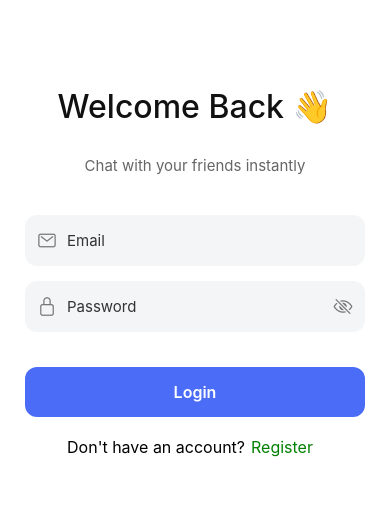
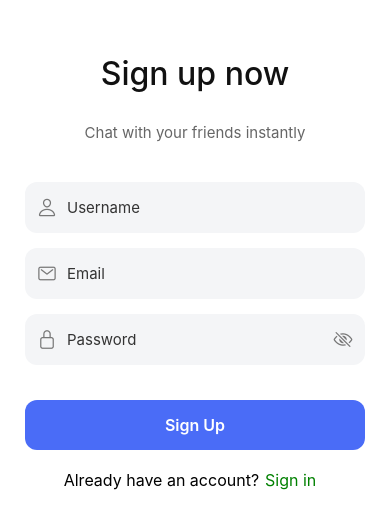
Before and after one commit to bilalcavus/ReactNativeChatApp, a React Native app: screen /RegisterScreen in a window 390 px wide. Shown: the part 190-718 px from the top of the page. Built offline with nearby package versions, Linux system fonts and the light colour scheme.

Commit message:
register

```diff
--- /dev/null
+++ b/src/data/model/auth/RegisterRequest.tsx
@@ -0,0 +1,6 @@
+
+export interface RegisterRequest {
+    username: string
+    email: string;
+    password: string;
+}
--- a/src/data/service/AuthService.tsx
+++ b/src/data/service/AuthService.tsx
@@ -2,9 +2,14 @@ import axios from "axios";
 import { LoginRequest } from '../model/auth/LoginRequest';
 import { LoginResponse } from '../model/auth/LoginResponse';
 import { api } from "../network/apiClient";
+import { RegisterRequest } from "../model/auth/RegisterRequest";
 
 export const login = async(body: LoginRequest): Promise<LoginResponse> => {
     const res = await api.post<LoginResponse>("/auth/login", body);
-    console.log("🔵 [LOGIN RESPONSE]:", res.data);
     return res.data;
 }
+
+export const register = async(body: RegisterRequest): Promise<LoginResponse> => {
+    const res = await api.post<LoginResponse>("/auth/register", body);
+    return res.data;
+}
--- a/src/feature/auth/AuthState.tsx
+++ b/src/feature/auth/AuthState.tsx
@@ -1,5 +1,6 @@
 import { LoginRequest } from "../../data/model/auth/LoginRequest";
 import { LoginData, User } from "../../data/model/auth/LoginResponse";
+import { RegisterRequest } from "../../data/model/auth/RegisterRequest";
 
 
 export interface AuthViewModelState {
@@ -15,5 +16,6 @@ export interface AuthViewModelState {
     setReady: () => void;
     login: (body: LoginRequest) => Promise<LoginData | null>;
     setAuth: (data: Partial<LoginData>) => void;
+    register: (body: RegisterRequest) => Promise<LoginData | null>;
     logout: () => void;
 }
--- a/src/feature/auth/AuthViewModel.tsx
+++ b/src/feature/auth/AuthViewModel.tsx
@@ -1,9 +1,10 @@
 import { create } from "zustand";
 
 import { LoginRequest } from "../../data/model/auth/LoginRequest";
-import { login } from "../../data/service/AuthService";
+import { login, register } from "../../data/service/AuthService";
 import { AuthViewModelState } from "./AuthState";
 import { clearTokens, saveTokens } from "../../data/storage/TokenStorage";
+import { RegisterRequest } from "../../data/model/auth/RegisterRequest";
 
 
 export const useAuthViewModel = create<AuthViewModelState>((set) => ({
@@ -60,6 +61,33 @@ export const useAuthViewModel = create<AuthViewModelState>((set) => ({
     }
   },
 
+  register : async (body: RegisterRequest) => {
+    try {
+      set({ isLoading: true, error: null });
+      const response = await register(body);
+      await saveTokens({
+        accessToken: response.data.accessToken,
+        refreshToken: response.data.refreshToken,
+      });
+      set({
+        user: response.data.user,
+        accessToken: response.data.accessToken,
+        refreshToken: response.data.refreshToken,
+        accessJti: response.data.accessJti,
+        refreshJti: response.data.refreshJti,
+        isLoading: false,
+        isReady: true,
+      });
+      return response.data;
+    } catch (err: any) {
+      set({
+        error: err.response?.data?.message || "Login failed",
+        isLoading: false,
+      });
+      return null;
+    }
+  },
+
   logout: async () => {
     await clearTokens();
     set({
--- a/src/navigation/AppNavigator.tsx
+++ b/src/navigation/AppNavigator.tsx
@@ -6,6 +6,8 @@ import ChatScreen from '../view/screens/ChatScreen';
 import ChatListScreen from '../view/screens/ChatListScreen';
 import LoginScreen from '../view/screens/LoginScreen';
 import { useAuthViewModel } from '../feature/auth/AuthViewModel';
+import RegisterScreen from '../view/screens/RegisterScreen';
+
 
 const Stack = createNativeStackNavigator<RootStackParamList>();
 
@@ -24,7 +26,11 @@ export default function AppNavigator() {
           <Stack.Screen name="ChatScreen" component={ChatScreen} />
         </>
       ): (
+        <>
           <Stack.Screen name="LoginScreen" component={LoginScreen} />
+          <Stack.Screen name="RegisterScreen" component={RegisterScreen} />
+        </>
+
       )}
 
     </Stack.Navigator>
--- a/src/navigation/types.ts
+++ b/src/navigation/types.ts
@@ -14,6 +14,7 @@ export type Login = {
 
 export type RootStackParamList = {
   LoginScreen: undefined;
+  RegisterScreen: undefined
   MainTabs: undefined;
   ChatList: undefined;
   ChatScreen: { chat: Chat, conversationId: string };
@@ -27,5 +28,5 @@ export type MainTabParamList = {
 
 export type LoginStackParamList = {
   LoginScreen: undefined;
-  MainTabs: undefined;
+  RegisterScreen: undefined;
 }
--- a/src/view/screens/LoginScreen.tsx
+++ b/src/view/screens/LoginScreen.tsx
@@ -14,10 +14,10 @@ import { NativeStackNavigationProp } from "@react-navigation/native-stack";
 import { useNavigation } from "@react-navigation/native";
 import { authStyles } from "../../core/style/AuthScreensStyle";
 import { useAuthViewModel } from "../../feature/auth/AuthViewModel";
-import { RootStackParamList } from "../../navigation/types";
+import { LoginStackParamList, RootStackParamList } from "../../navigation/types";
 
 const LoginScreen = () => {
-  const navigation = useNavigation<NativeStackNavigationProp<RootStackParamList>>();
+  const navigation = useNavigation<NativeStackNavigationProp<LoginStackParamList>>();
   const {login, isLoading, error} = useAuthViewModel();
   const [email, setEmail] = useState("");
   const [password, setPassword] = useState("");
@@ -81,7 +81,7 @@ const LoginScreen = () => {
 
       <View style= {authStyles.registerTextView}>
         <Text style= {authStyles.registerText1}>Don't have an account?</Text>
-        <Pressable onPress={() => navigation.navigate('LoginScreen')}>
+        <Pressable onPress={() => navigation.push('RegisterScreen')}>
           <Text style= {authStyles.registerText2}>Register</Text>
         </Pressable>
 
--- /dev/null
+++ b/src/view/screens/RegisterScreen.tsx
@@ -0,0 +1,87 @@
+import { ActivityIndicator, Pressable, Text, TextInput, TouchableOpacity, View } from "react-native"
+import { authStyles } from "../../core/style/AuthScreensStyle"
+import { useNavigation } from "@react-navigation/native"
+import { NativeStackNavigationProp } from "@react-navigation/native-stack"
+import { LoginStackParamList } from "../../navigation/types"
+import Icon from "react-native-vector-icons/Ionicons";
+import { useState } from "react"
+import { useAuthViewModel } from "../../feature/auth/AuthViewModel"
+
+const RegisterScreen = () =>  {
+    const navigation = useNavigation<NativeStackNavigationProp<LoginStackParamList>>()
+    const {register, isLoading, error} = useAuthViewModel();
+    const [email, setEmail] = useState("");
+    const [password, setPassword] = useState("");
+    const [username, setUsername] = useState("")
+    const [showPass, setShowPass] = useState(false);
+    const handleRegister = async () => {
+        const result = await register({username, email, password});
+        return result
+    }
+    return (
+        <View style = {authStyles.container}>
+            <View style={{justifyContent: 'center', alignItems: 'center'}}>
+                <Text style={authStyles.title}>Sign up now</Text>
+                <Text style={authStyles.subtitle}>Chat with your friends instantly</Text>
+            </View>
+
+            {/* EMAIL */}
+                  <View style={authStyles.inputContainer}>
+                    <Icon name="person-outline" size={20} color="#777" />
+                    <TextInput
+                      style={authStyles.input}
+                      placeholder="Username"
+                      value={username}
+                      onChangeText={setUsername}
+                    />
+                  </View>
+
+            {/* EMAIL */}
+                  <View style={authStyles.inputContainer}>
+                    <Icon name="mail-outline" size={20} color="#777" />
+                    <TextInput
+                      style={authStyles.input}
+                      placeholder="Email"
+                      value={email}
+                      onChangeText={setEmail}
+                    />
+                  </View>
+
+                  {/* PASSWORD */}
+                  <View style={authStyles.inputContainer}>
+                    <Icon name="lock-closed-outline" size={20} color="#777" />
+                    <TextInput
+                      style={authStyles.input}
+                      placeholder="Password"
+                      secureTextEntry={!showPass}
+                      value={password}
+                      onChangeText={setPassword}
+                    />
+                    <TouchableOpacity onPress={() => setShowPass(!showPass)}>
+                      <Icon
+                        name={showPass ? "eye-outline" : "eye-off-outline"}
+                        size={20}
+                        color="#777"
+                      />
+                    </TouchableOpacity>
+                  </View>
+                   {/* REGISTER BUTTON */}
+                        {isLoading ? (
+                          <ActivityIndicator />
+                        ) : (
+                          <Pressable style={authStyles.button} onPress={handleRegister}>
+                              <Text style= {authStyles.buttonText}>Sign Up</Text>
+                          </Pressable>
+                        )}
+
+                        <View style= {authStyles.registerTextView}>
+                          <Text style= {authStyles.registerText1}>Already have an account?</Text>
+                          <Pressable onPress={() => navigation.push('LoginScreen')}>
+                            <Text style= {authStyles.registerText2}>Sign in</Text>
+                          </Pressable>
+                    </View>
+        </View>
+    )
+}
+
+export default RegisterScreen;
```
